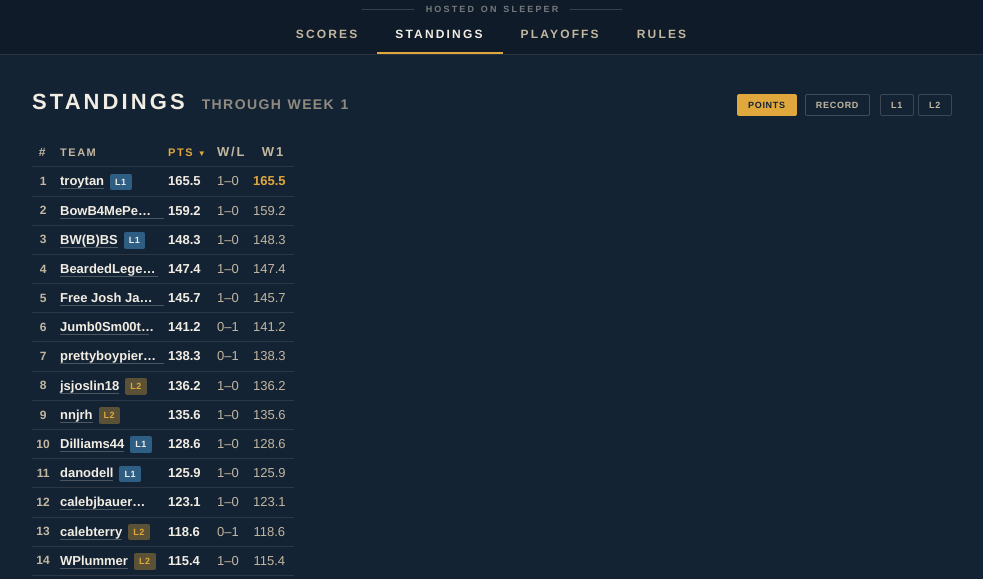
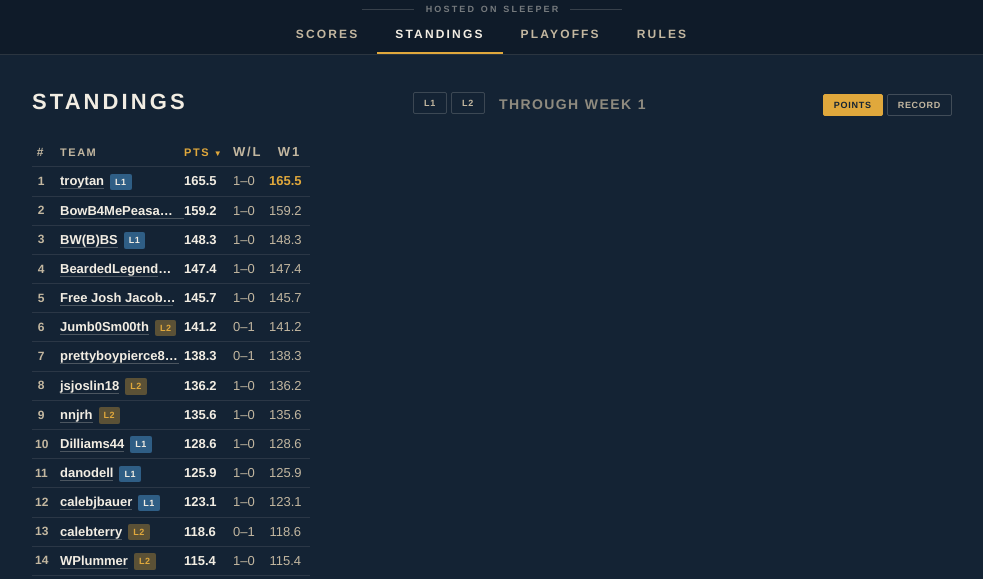
Before and after one commit to alexstout224/BDI, a plain HTML site: page index.html in a window 1280 px wide. Both pictures are taken after a click on the link "STANDINGS". Shown: the part 199-778 px from the top of the page, without its empty margins (148-1131 px from the left). Drawn offline with Linux system fonts and the light colour scheme.

Commit message:
Update index.html

```diff
--- a/index.html
+++ b/index.html
@@ -109,11 +109,16 @@ section + section { border-top: none; }
   font-size: 14px; font-weight: bold; letter-spacing: .10em;
   color: var(--muted); opacity: .7;
 }
+
 .sec-head-row {
   display: flex; align-items: center; justify-content: space-between;
   flex-wrap: wrap; gap: 4px; width: 100%;
 }
-
+.sec-head-title-row {
+  display: flex; align-items: center; justify-content: space-between;
+  gap: 14px; width: 100%;
+}
+.sec-head-title-row .league-filter { margin-left: 0; }
 /* ---- empty states ---- */
 .empty {
   padding: 40px 20px; text-align: center;
@@ -124,7 +129,7 @@ section + section { border-top: none; }
 
 /* ---- sort controls ---- */
 .sort-bar {
-  display: flex; gap: 8px; margin-bottom: 0; flex-wrap: wrap;
+  display: flex; gap: 4px; margin-bottom: 0; flex-wrap: wrap;
 }
 .sort-btn {
   background: transparent; border: 1px solid rgba(242,237,227,.20);
@@ -171,8 +176,8 @@ section + section { border-top: none; }
 .standings .col-name {
   position: sticky; z-index: 3; background: var(--ground);
 }
-.standings .col-rank { left: 0; width: 22px; text-align: center; padding-left: 3px; padding-right: 3px; }
-.standings .col-name { left: 22px; width: 110px; padding-left: 6px; overflow: hidden; text-overflow: ellipsis; }
+.standings .col-rank { left: 0; width: 18px; text-align: center; padding-left: 3px; padding-right: 3px; }
+.standings .col-name { left: 22px; width: 130px; padding-left: 6px; overflow: hidden; text-overflow: ellipsis; }
 /* sticky headers need higher z than sticky cells */
 .standings thead .col-rank,
 .standings thead .col-name { z-index: 5; }
@@ -491,18 +496,18 @@ footer {
 <section id="standings">
   <div class="wrap">
     <div class="sec-head">
+  <div class="sec-head-title-row">
     <h2>STANDINGS</h2>
-      <div class="sec-head-row">
-        <div class="sub" id="standings-sub"></div>
-        <div id="standings-controls" class="controls-row" style="display:none">
-          <div class="sort-bar">
-            <button class="sort-btn active" data-sort="cumulative">POINTS</button>
-            <button class="sort-btn" data-sort="record">RECORD</button>
-          </div>
-          <div class="league-filter" id="standings-league-filter">
+    <div class="league-filter" id="standings-league-filter" style="display:none">
       <button data-league="0" onclick="toggleStandingsFilter('0')">L1</button>
       <button data-league="1" onclick="toggleStandingsFilter('1')">L2</button>
     </div>
+  </div>
+  <div class="sec-head-row">
+    <div class="sub" id="standings-sub"></div>
+    <div id="standings-controls" class="sort-bar" style="display:none">
+      <button class="sort-btn active" data-sort="cumulative">POINTS</button>
+      <button class="sort-btn" data-sort="record">RECORD</button>
     </div>
   </div>
 </div>
@@ -702,6 +707,7 @@ function renderStandings(data) {
   document.getElementById("standings-sub").textContent =
     "THROUGH WEEK " + completedWeeks;
   document.getElementById("standings-controls").style.display = "";
+  document.getElementById("standings-league-filter").style.display = "";
 
   document.querySelectorAll("#standings-league-filter button").forEach(btn => {
     btn.classList.toggle("active", btn.dataset.league === standingsFilter);
@@ -741,7 +747,7 @@ function renderStandings(data) {
     // table-layout:fixed only truly locks column widths if the <table> itself
     // has an explicit width — without it, a long unbroken team name will
     // silently stretch the whole table (and every row) past its columns.
-    const TABLE_COL_WIDTHS = { rank: 22, name: 110, pts: 50, record: 36, week: 44 };
+    const TABLE_COL_WIDTHS = { rank: 18, name: 130, pts: 50, record: 36, week: 44 };
     const tableWidth = TABLE_COL_WIDTHS.rank + TABLE_COL_WIDTHS.name + TABLE_COL_WIDTHS.pts +
       TABLE_COL_WIDTHS.record + TABLE_COL_WIDTHS.week * completedWeeks;
 
```
Lines whose indentation alone changed are shown as unchanged.
